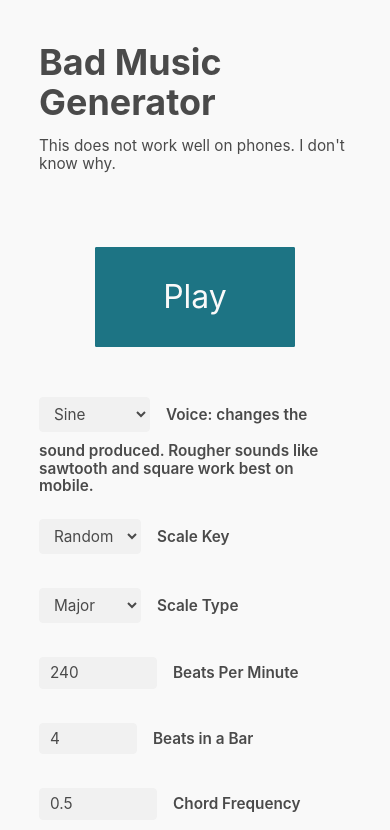
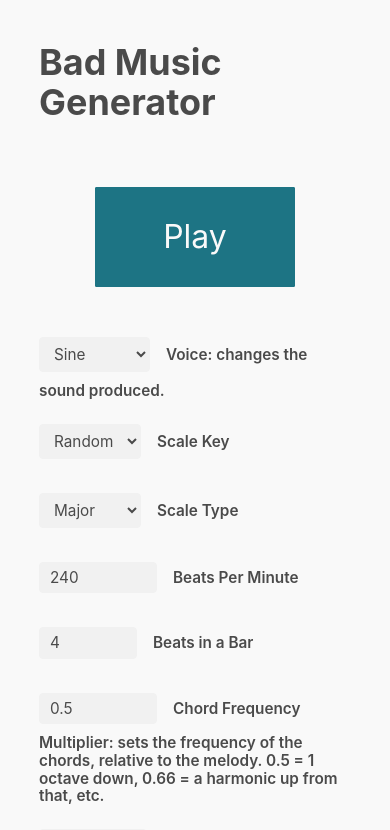
Before and after one commit to Serenacula/bubble-apps, a Next.js app: page / in a window 390 px wide. Shown: the top 830 px of the page. Built offline with nearby package versions, Linux system fonts and the light colour scheme.

Commit message:
removed comments about mobile

```diff
--- a/pages/index.tsx
+++ b/pages/index.tsx
@@ -68,7 +68,6 @@ export default function Home() {
             </Head>
             <main className={styles.main}>
                 <h1 className={styles.title}>Bad Music Generator</h1>
-                <p>This does not work well on phones. I don't know why.</p>
                 <div>
                     <button className={styles.bigButton} onClick={playMusic}>
                         Play
@@ -89,7 +88,7 @@ export default function Home() {
                             <option value="sawtooth" >Sawtooth</option>
                             <option value="square">Square</option>
                         </select>
-                        Voice: changes the sound produced. Rougher sounds like sawtooth and square work best on mobile.
+                        Voice: changes the sound produced.
                     </label>
                     <label>
                         <select name="scale" className={styles.input} onChange={(choice) => setScale(choice.target.value as MusicalNote | "random")}>
```
